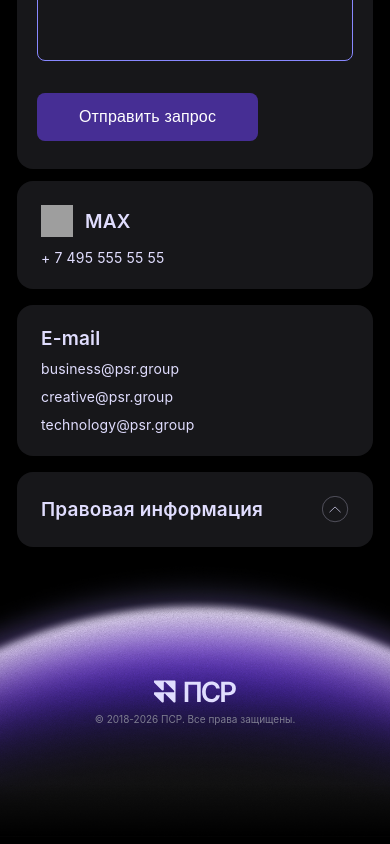
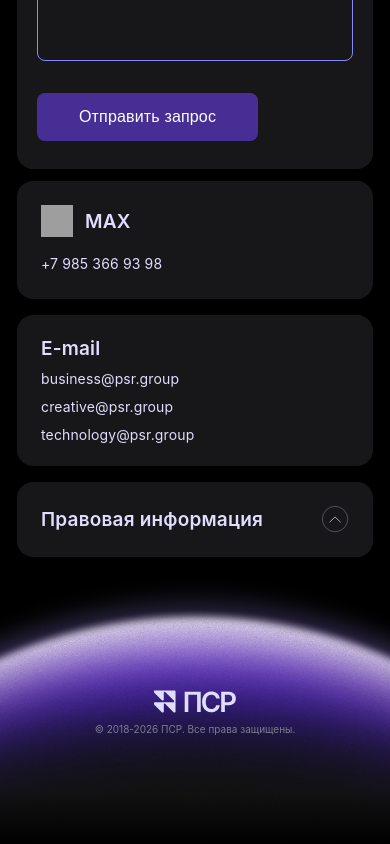
Before and after one commit to p3admin/PSR, a Next.js app: page / in a window 390 px wide. Shown: the part 6696-7540 px from the top of the page. Built offline with nearby package versions, Linux system fonts and the light colour scheme; grey boxes are pictures that could not be loaded; a web font is replaced by a local one.

Commit message:
fix: update phone number, add tel: link, hover color #462E94

```diff
--- a/app/components/Footer.tsx
+++ b/app/components/Footer.tsx
@@ -160,7 +160,7 @@ export default function Footer({ lang }: FooterProps) {
               />
               <span className="contact-card-title">MAX</span>
             </div>
-            <p className="contact-card-value">+ 7 495 555 55 55</p>
+            <a href="tel:+79853669398" className="contact-card-value contact-card-link">+7 985 366 93 98</a>
           </div>
           <div className="contact-card">
             <div className="contact-email-list">
--- a/app/styles/page.css
+++ b/app/styles/page.css
@@ -1201,7 +1201,8 @@
 }
 
 a.contact-card-value:hover {
-  opacity: 0.6;
+  color: #462E94;
+  transition: color 0.2s;
 }
 
 .contact-email-list {
```
